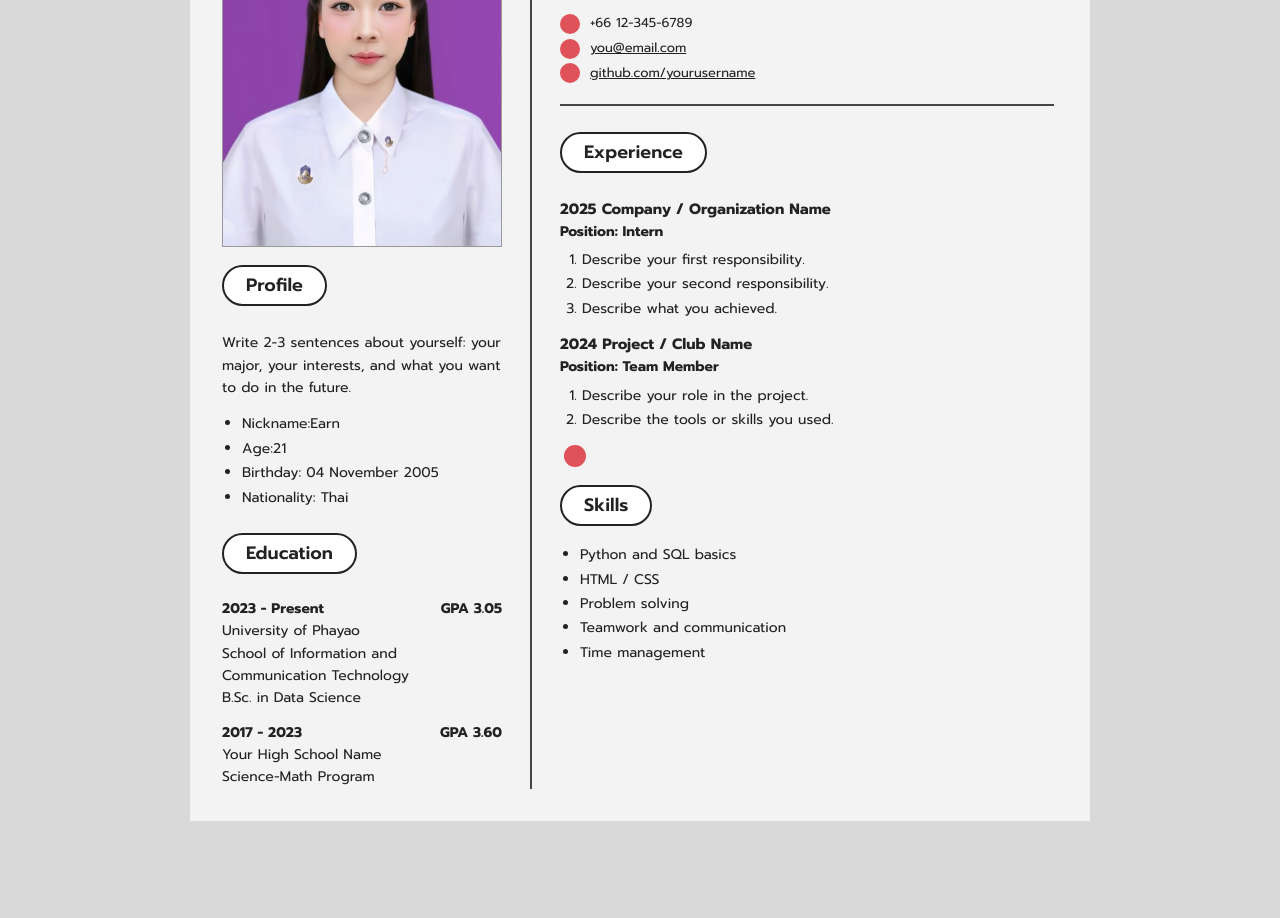
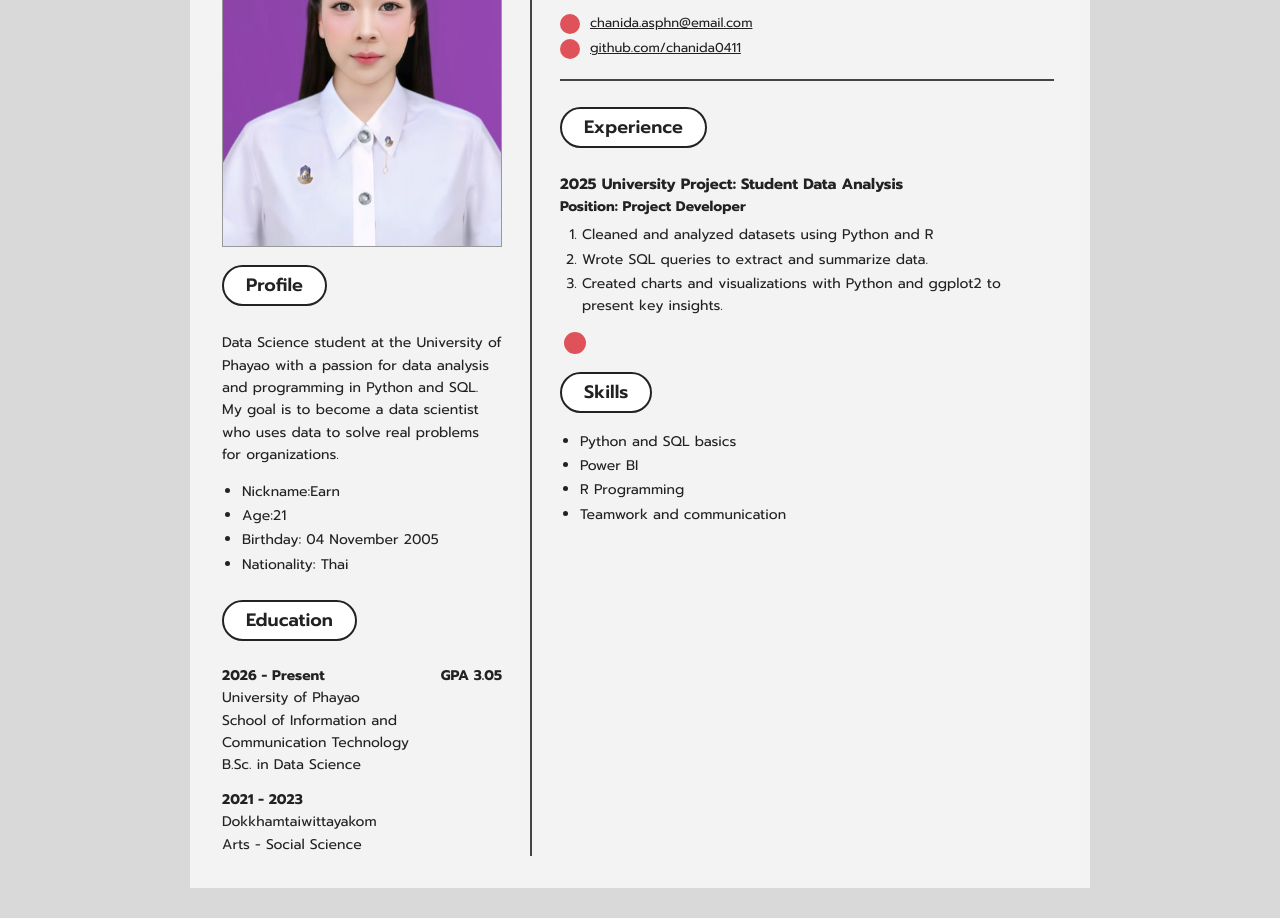
Before and after one commit to cchanida/cchanida.github.io, a plain HTML site: page index.html in a window 1280 px wide. Shown: the part 187-1105 px from the top of the page. Before the commit the page ends 1038 px from the top, so only its background shows below. Drawn offline with Linux system fonts and the light colour scheme; a web font is replaced by a local one.

Commit message:
merge projects

```diff
--- a/index.html
+++ b/index.html
@@ -3,7 +3,7 @@
 <head>
     <<meta charset="UTF-8">
   <meta name="viewport" content="width=device-width, initial-scale=1.0">
-  <title>Portfolio - Your Name</title>
+  <title>Portfolio - Chanida Angsuphanit</title>
   <link rel="preconnect" href="https://fonts.googleapis.com">
   <link href="https://fonts.googleapis.com/css2?family=Prompt:wght@400;500;600;700&family=Mrs+Saint+Delafield&display=swap" rel="stylesheet">
   <link rel="stylesheet" href="style.css">
@@ -16,7 +16,7 @@
       <img class="photo" src="photo.jpg" alt="Profile">
 
       <span class="pill">Profile</span>
-      <p>Write 2-3 sentences about yourself: your major, your interests, and what you want to do in the future.</p>
+      <p>Data Science student at the University of Phayao with a passion for data analysis and programming in Python and SQL. My goal is to become a data scientist who uses data to solve real problems for organizations.</p>
       <ul>
         <li>Nickname:Earn</li>
         <li>Age:21</li>
@@ -25,55 +25,44 @@
       </ul>
 
       <span class="pill">Education</span>
-      <div class="edu-row"><span>2023 - Present</span><span>GPA 3.05</span></div>
+      <div class="edu-row"><span>2026 - Present</span><span>GPA 3.05</span></div>
       <div>University of Phayao<br>School of Information and Communication Technology<br>B.Sc. in Data Science</div>
 
-      <div class="edu-row"><span>2017 - 2023</span><span>GPA 3.60</span></div>
-      <div>Your High School Name<br>Science-Math Program</div>
+      <div class="edu-row"><span>2021 - 2023</span></div>
+      <div>Dokkhamtaiwittayakom<br>Arts - Social Science</div>
     </aside>
 
     <!-- RIGHT COLUMN -->
     <main class="right">
       <h1>Your Name Surname</h1>
-      <span class="title-pill">Student / Aspiring Data Scientist</span>
+      <span class="title-pill">Student Data Science and Application</span>
 
       <ul class="contact">
-        <li><span class="dot"></span> +66 12-345-6789</li>
-        <li><span class="dot"></span> <a href="mailto:you@email.com">you@email.com</a></li>
-        <li><span class="dot"></span> <a href="https://github.com/yourusername">github.com/yourusername</a></li>
+        <li><span class="dot"></span> <a href="mailto:you@email.com">chanida.asphn@email.com</a></li>
+        <li><span class="dot"></span> <a href="https://github.com/chanida0411">github.com/chanida0411</a></li>
       </ul>
       <hr>
 
       <span class="pill">Experience</span>
 
-      <div class="job">
-        <h3>2025 Company / Organization Name</h3>
-        <strong>Position: Intern</strong>
-        <ol>
-          <li>Describe your first responsibility.</li>
-          <li>Describe your second responsibility.</li>
-          <li>Describe what you achieved.</li>
-        </ol>
-      </div>
-
-      <div class="job">
-        <h3>2024 Project / Club Name</h3>
-        <strong>Position: Team Member</strong>
-        <ol>
-          <li>Describe your role in the project.</li>
-          <li>Describe the tools or skills you used.</li>
-        </ol>
-      </div>
+   <div class="job">
+  <h3>2025 University Project: Student Data Analysis</h3>
+  <strong>Position: Project Developer</strong>
+  <ol>
+    <li>Cleaned and analyzed datasets using Python and R </li>
+    <li>Wrote SQL queries to extract and summarize data.</li>
+    <li>Created charts and visualizations with Python and ggplot2 to present key insights.</li>
+  </ol>
+</div>
 
       <div class="red-dot"></div>
 
       <span class="pill">Skills</span>
       <ul>
         <li>Python and SQL basics</li>
-        <li>HTML / CSS</li>
-        <li>Problem solving</li>
+        <li>Power BI</li>
+        <li>R Programming</li>
         <li>Teamwork and communication</li>
-        <li>Time management</li>
       </ul>
     </main>
 
```
